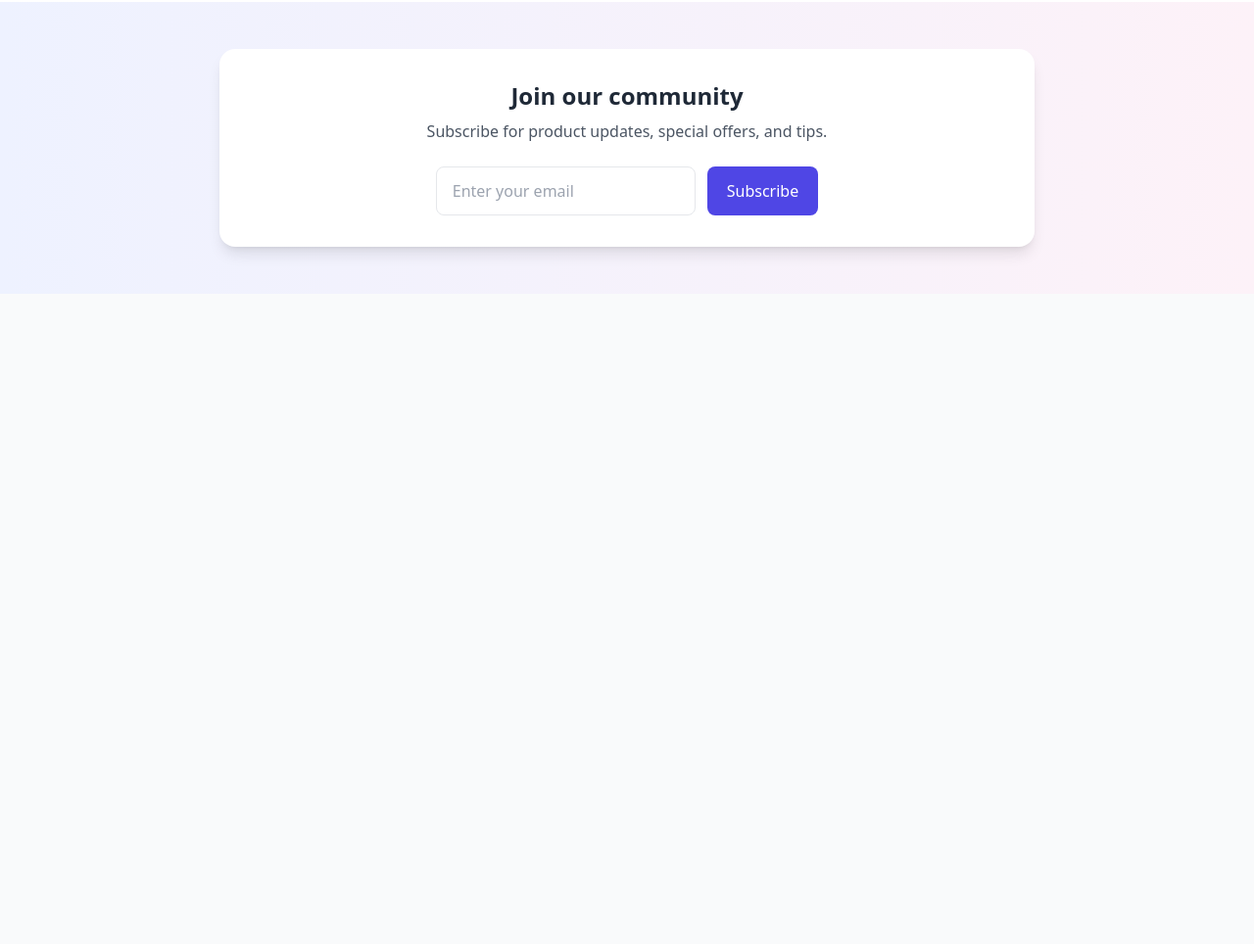
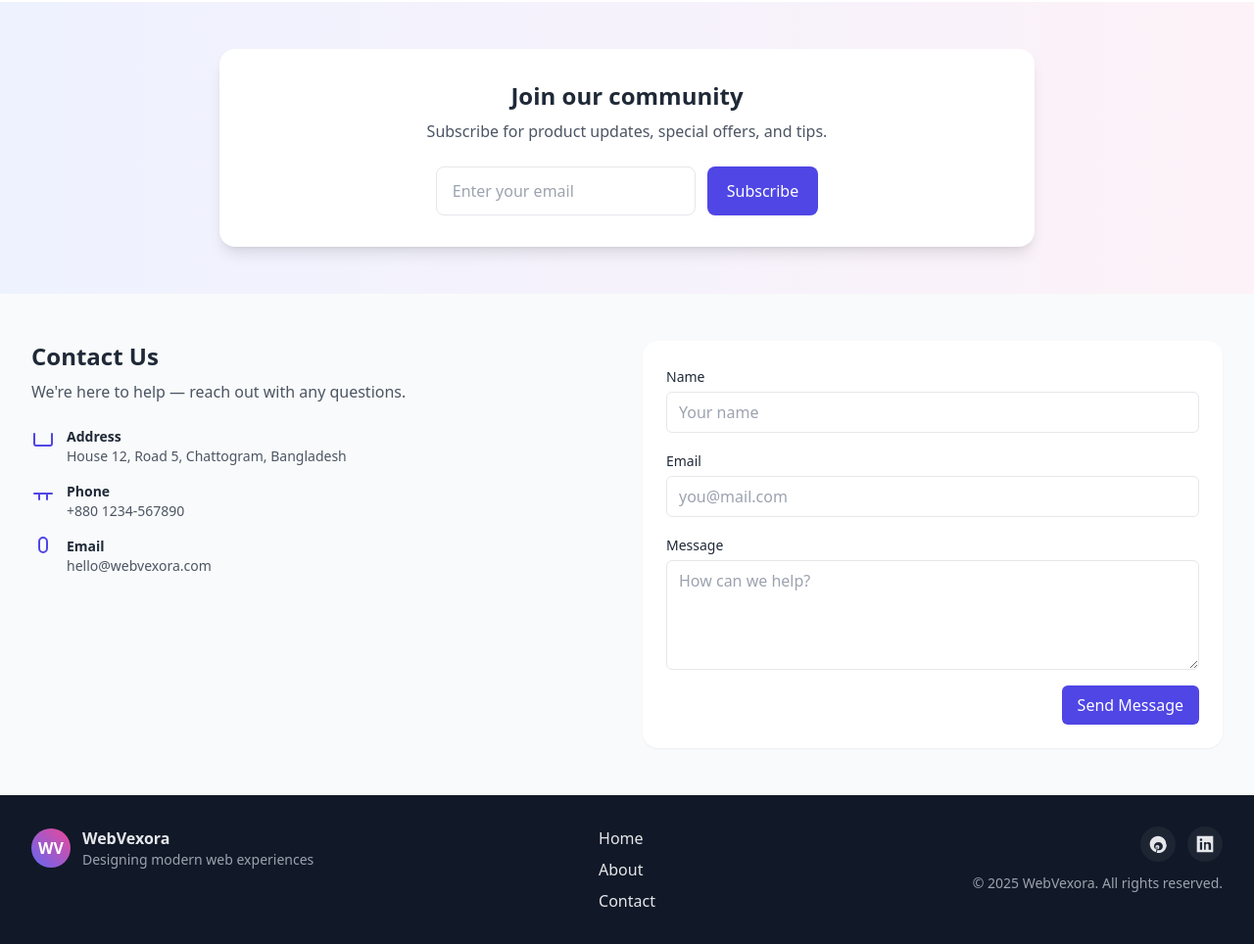
Before and after one commit to Sayed-Ahmed-Sajid/Responsive-Website-using-HTML-Tailwind-CSS, a plain HTML site: page index.html in a window 1280 px wide. Shown: the part 2058-3022 px from the top of the page at 98% size. Before the commit the page ends 2358 px from the top, so only its background shows below. Drawn offline with nearby package versions, Linux system fonts and the light colour scheme.

Commit message:
Added contact section with form

```diff
--- a/index.html
+++ b/index.html
@@ -283,3 +283,106 @@
         </div>
       </div>
     </section>
+<!-- Contact Section -->
+    <section id="contact" class="max-w-7xl mx-auto px-4 sm:px-6 lg:px-8 py-12">
+      <div class="grid grid-cols-1 md:grid-cols-2 gap-8">
+
+        <div>
+          <h3 class="text-2xl font-bold">Contact Us</h3>
+          <p class="mt-2 text-gray-600">We're here to help — reach out with any questions.</p>
+
+          <div class="mt-6 space-y-4">
+            <div class="flex items-start gap-3">
+              <svg xmlns="http://www.w3.org/2000/svg" class="h-6 w-6 text-indigo-600" fill="none" viewBox="0 0 24 24" stroke="currentColor">
+                <path stroke-linecap="round" stroke-linejoin="round" stroke-width="2" d="M3 7v10a2 2 0 002 2h14a2 2 0 002-2V7" />
+              </svg>
+              <div>
+                <div class="text-sm font-semibold">Address</div>
+                <div class="text-sm text-gray-600">House 12, Road 5, Chattogram, Bangladesh</div>
+              </div>
+            </div>
+
+            <div class="flex items-start gap-3">
+              <svg xmlns="http://www.w3.org/2000/svg" class="h-6 w-6 text-indigo-600" fill="none" viewBox="0 0 24 24" stroke="currentColor">
+                <path stroke-linecap="round" stroke-linejoin="round" stroke-width="2" d="M16 12v6M8 12v6M3 12h18" />
+              </svg>
+              <div>
+                <div class="text-sm font-semibold">Phone</div>
+                <div class="text-sm text-gray-600">+880 1234-567890</div>
+              </div>
+            </div>
+
+            <div class="flex items-start gap-3">
+              <svg xmlns="http://www.w3.org/2000/svg" class="h-6 w-6 text-indigo-600" fill="none" viewBox="0 0 24 24" stroke="currentColor">
+                <path stroke-linecap="round" stroke-linejoin="round" stroke-width="2" d="M16 12a4 4 0 01-8 0V5a4 4 0 118 0v7z" />
+              </svg>
+              <div>
+                <div class="text-sm font-semibold">Email</div>
+                <div class="text-sm text-gray-600">hello@webvexora.com</div>
+              </div>
+            </div>
+
+          </div>
+        </div>
+
+        <form class="bg-white p-6 rounded-2xl shadow-sm">
+          <label class="block">
+            <span class="text-sm font-medium">Name</span>
+            <input type="text" class="mt-1 block w-full rounded-md border px-3 py-2 focus:outline-none focus:ring-2 focus:ring-indigo-500" placeholder="Your name" required />
+          </label>
+          <label class="block mt-4">
+            <span class="text-sm font-medium">Email</span>
+            <input type="email" class="mt-1 block w-full rounded-md border px-3 py-2 focus:outline-none focus:ring-2 focus:ring-indigo-500" placeholder="you@mail.com" required />
+          </label>
+          <label class="block mt-4">
+            <span class="text-sm font-medium">Message</span>
+            <textarea class="mt-1 block w-full rounded-md border px-3 py-2 h-28 focus:outline-none focus:ring-2 focus:ring-indigo-500" placeholder="How can we help?" required></textarea>
+          </label>
+          <div class="mt-4 text-right">
+            <button type="submit" class="px-4 py-2 bg-indigo-600 text-white rounded-md">Send Message</button>
+          </div>
+        </form>
+
+      </div>
+    </section>
+
+  </main>
+
+  <!-- Footer -->
+  <footer class="bg-gray-900 text-gray-200 py-8">
+    <div class="max-w-7xl mx-auto px-4 sm:px-6 lg:px-8 grid grid-cols-1 md:grid-cols-3 gap-6">
+      <div>
+        <div class="flex items-center gap-3">
+          <div class="w-10 h-10 bg-gradient-to-tr from-indigo-500 to-pink-500 rounded-full flex items-center justify-center text-white font-bold">WV</div>
+          <div>
+            <div class="font-semibold">WebVexora</div>
+            <div class="text-sm text-gray-400">Designing modern web experiences</div>
+          </div>
+        </div>
+      </div>
+
+      <div class="flex justify-center">
+        <ul class="space-y-2">
+          <li><a href="#home" class="hover:text-white">Home</a></li>
+          <li><a href="#cta" class="hover:text-white">About</a></li>
+          <li><a href="#contact" class="hover:text-white">Contact</a></li>
+        </ul>
+      </div>
+
+      <div class="text-right">
+        <div class="flex justify-end gap-3 mb-3">
+          <!-- simple social icons -->
+          <a href="#" class="p-2 rounded-full bg-white/5 hover:bg-white/10">
+            <svg xmlns="http://www.w3.org/2000/svg" class="h-5 w-5" viewBox="0 0 24 24" fill="currentColor"><path d="M22 12.07C22 6.48 17.52 2 11.93 2 6.33 2 2 6.48 2 12.07 2 16.9 5.34 20.86 9.8 22c-.04-.53-.08-1.35.02-1.94.08-.5.53-3.28.53-3.28s-.13-.26-.13-.65c0-.61.35-1.06.78-1.06.37 0 .55.28.55.62 0 .38-.24.95-.36 1.48-.11.45.23.82.68.82 1 0 1.77-1.02 1.77-2.49 0-1.3-.93-2.22-2.27-2.22-1.54 0-2.47 1.16-2.47 2.36 0 .47.18.98.41 1.26.05.06.06.12.05.19-.06.21-.21.66-.24.75-.04.12-.13.15-.29.09-1.07-.5-1.74-2.03-1.74-3.28 0-2.67 1.94-5.12 5.59-5.12 2.93 0 5.2 2.08 5.2 4.86 0 2.91-1.83 5.25-4.37 5.25-.85 0-1.66-.44-1.93-.96 0 0-.46 1.74-.57 2.1-.17.62-.51 1.24-.82 1.74.73.23 1.5.35 2.29.35 5.6 0 10.08-4.48 10.08-10Z"/></svg>
+          </a>
+          <a href="#" class="p-2 rounded-full bg-white/5 hover:bg-white/10">
+            <svg xmlns="http://www.w3.org/2000/svg" class="h-5 w-5" viewBox="0 0 24 24" fill="currentColor"><path d="M22 2.01H2v20h20V2.01zM8.46 19H5.77V9.57h2.69V19zM7.11 8.19c-.86 0-1.56-.7-1.56-1.56S6.25 5.07 7.11 5.07s1.56.7 1.56 1.56-.7 1.56-1.56 1.56zM19 19h-2.68v-4.86c0-1.16-.02-2.65-1.61-2.65-1.61 0-1.86 1.25-1.86 2.56V19H10.9V9.57h2.58v1.29h.04c.36-.68 1.25-1.4 2.58-1.4 2.76 0 3.27 1.82 3.27 4.19V19z"/></svg>
+          </a>
+        </div>
+        <div class="text-sm text-gray-400">© 2025 WebVexora. All rights reserved.</div>
+      </div>
+    </div>
+  </footer>
+
+</body>
+</html>
```
